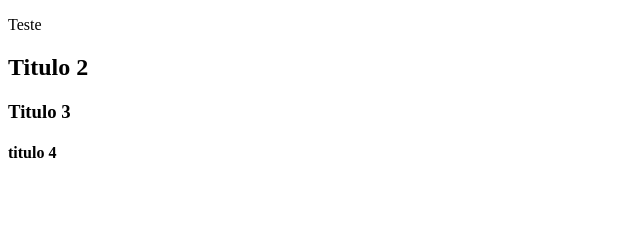
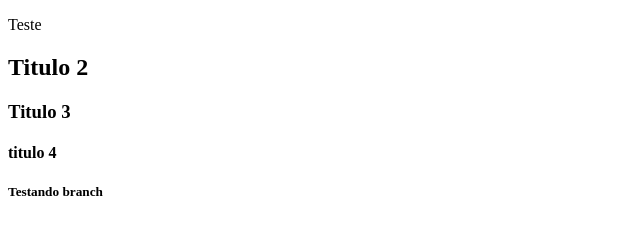
Before and after one commit to tlhxfps/primeirocurso_github, a plain HTML site: page 1_Primeiro_Repo/index.html in a window 1280 px wide. Shown: the full height of the page, 0-640 px from the left. Drawn offline with Linux system fonts and the light colour scheme.

Commit message:
Enviando alterações do index no branch_v1

```diff
--- a/1_Primeiro_Repo/index.html
+++ b/1_Primeiro_Repo/index.html
@@ -11,5 +11,6 @@
     <h2>Titulo 2</h2>
     <h3>Titulo 3</h3>
     <h4>titulo 4</h4>
+    <h5>Testando branch</h5>
 </body>
 </html>
```
